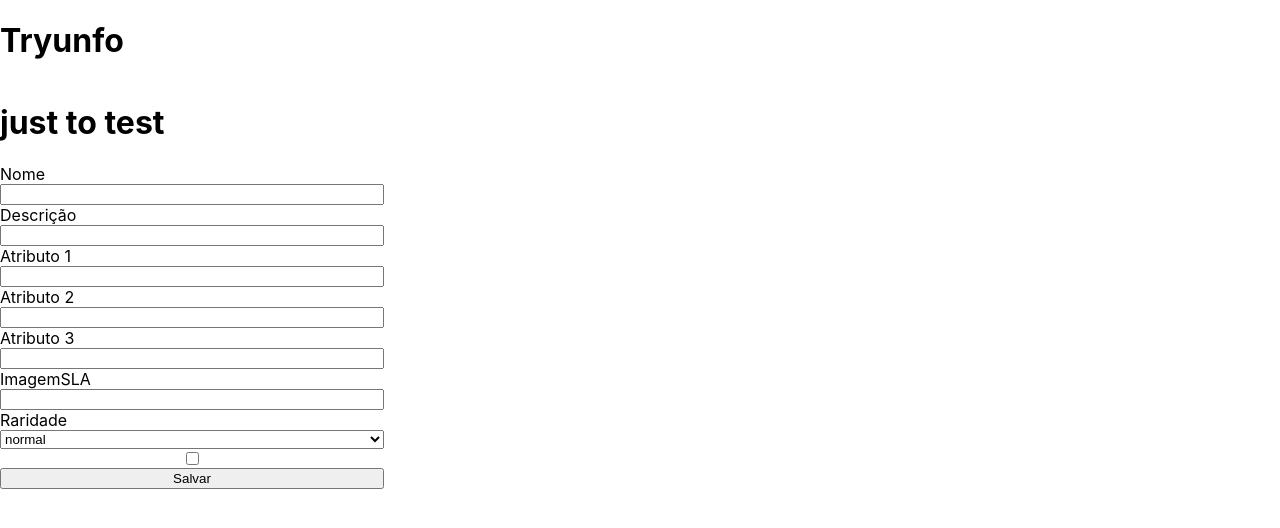
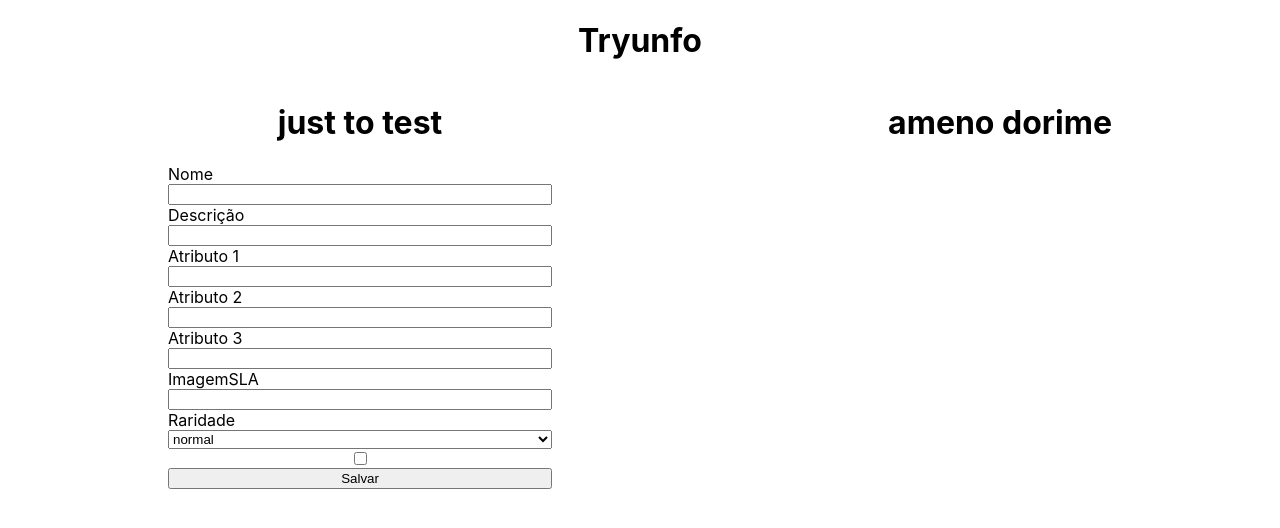
Before and after one commit to kodenart/tryunfo, a React (Create React App) app: page / in a window 1280 px wide. Shown: the top 528 px of the page. Built offline with nearby package versions, Linux system fonts and the light colour scheme.

Commit message:
requisito 3 e 4

```diff
--- a/src/App.js
+++ b/src/App.js
@@ -1,12 +1,66 @@
 import React from 'react';
+import Card from './components/Card';
 import Form from './components/Form';
 
 class App extends React.Component {
+  constructor() {
+    super();
+    this.state = {
+      cardName: '',
+      cardDescription: '',
+      cardAttr1: '',
+      cardAttr2: '',
+      cardAttr3: '',
+      cardImage: '',
+      cardRare: '',
+      cardTrunfo: false,
+      hasTrunfo: false,
+      isSaveButtonDisabled: false,
+    };
+
+    this.onChangeHandler = this.onChangeHandler.bind(this);
+  }
+
+  onChangeHandler({ target }) {
+    this.setState({
+      [target.name]: target.type === 'checkbox' ? target.checked : target.value,
+    });
+  }
+
   render() {
+    const {
+      cardName, cardImage, cardRare, cardAttr1, cardAttr2, cardAttr3,
+      cardDescription, cardTrunfo, hasTrunfo, isSaveButtonDisabled,
+    } = this.state;
+
     return (
       <div>
         <h1>Tryunfo</h1>
-        <Form />
+        <div style={ { display: 'flex', justifyContent: 'space-around' } }>
+          <Form
+            cardName={ cardName }
+            cardDescription={ cardDescription }
+            cardAttr1={ cardAttr1 }
+            cardAttr2={ cardAttr2 }
+            cardAttr3={ cardAttr3 }
+            cardImage={ cardImage }
+            cardRare={ cardRare }
+            cardTrunfo={ cardTrunfo }
+            hasTrunfo={ hasTrunfo }
+            isSaveButtonDisabled={ isSaveButtonDisabled }
+            onInputChange={ this.onChangeHandler }
+          />
+          <Card
+            cardName={ cardName }
+            cardDescription={ cardDescription }
+            cardAttr1={ cardAttr1 }
+            cardAttr2={ cardAttr2 }
+            cardAttr3={ cardAttr3 }
+            cardImage={ cardImage }
+            cardRare={ cardRare }
+            cardTrunfo={ cardTrunfo }
+          />
+        </div>
       </div>
     );
   }
--- /dev/null
+++ b/src/components/Card.js
@@ -0,0 +1,38 @@
+import PropTypes from 'prop-types';
+import React, { Component } from 'react';
+
+export default class Card extends Component {
+  render() {
+    const {
+      cardName, cardImage, cardRare, cardAttr1, cardAttr2, cardAttr3,
+      cardDescription, cardTrunfo,
+    } = this.props;
+
+    const trunfo = cardTrunfo ? <p data-testid="trunfo-card">Super Trunfo</p> : null;
+
+    return (
+      <div>
+        <h1>ameno dorime</h1>
+        <p data-testid="name-card">{cardName}</p>
+        <img src={ cardImage } alt={ cardName } data-testid="image-card" />
+        <p data-testid="description-card">{cardDescription}</p>
+        <p data-testid="attr1-card">{cardAttr1}</p>
+        <p data-testid="attr2-card">{cardAttr2}</p>
+        <p data-testid="attr3-card">{cardAttr3}</p>
+        <p data-testid="rare-card">{cardRare}</p>
+        {trunfo}
+      </div>
+    );
+  }
+}
+
+Card.propTypes = {
+  cardName: PropTypes.string.isRequired,
+  cardDescription: PropTypes.string.isRequired,
+  cardAttr1: PropTypes.string.isRequired,
+  cardAttr2: PropTypes.string.isRequired,
+  cardAttr3: PropTypes.string.isRequired,
+  cardImage: PropTypes.string.isRequired,
+  cardRare: PropTypes.string.isRequired,
+  cardTrunfo: PropTypes.bool.isRequired,
+};
--- a/src/components/Form.js
+++ b/src/components/Form.js
@@ -19,6 +19,7 @@ export default class Form extends Component {
           testId="name-input"
           value={ cardName }
           onChange={ onInputChange }
+          stateName="cardName"
         />
         Descrição
         <Input
@@ -26,6 +27,7 @@ export default class Form extends Component {
           testId="description-input"
           value={ cardDescription }
           onChange={ onInputChange }
+          stateName="cardDescription"
         />
         Atributo 1
         <Input
@@ -33,6 +35,7 @@ export default class Form extends Component {
           testId="attr1-input"
           value={ cardAttr1 }
           onChange={ onInputChange }
+          stateName="cardAttr1"
         />
         Atributo 2
         <Input
@@ -40,6 +43,7 @@ export default class Form extends Component {
           testId="attr2-input"
           value={ cardAttr2 }
           onChange={ onInputChange }
+          stateName="cardAttr2"
         />
         Atributo 3
         <Input
@@ -47,6 +51,7 @@ export default class Form extends Component {
           testId="attr3-input"
           value={ cardAttr3 }
           onChange={ onInputChange }
+          stateName="cardAttr3"
         />
         ImagemSLA
         <Input
@@ -54,12 +59,14 @@ export default class Form extends Component {
           testId="image-input"
           value={ cardImage }
           onChange={ onInputChange }
+          stateName="cardImage"
         />
         Raridade
         <select
           data-testid="rare-input"
           value={ cardRare }
           onChange={ onInputChange }
+          name="cardRare"
         >
           <option value="normal">normal</option>
           <option value="raro">raro</option>
@@ -70,6 +77,7 @@ export default class Form extends Component {
           testId="trunfo-input"
           checked={ cardTrunfo }
           onChange={ onInputChange }
+          stateName="cardTrunfo"
         />
         <button
           type="button"
--- a/src/components/Input.js
+++ b/src/components/Input.js
@@ -3,14 +3,15 @@ import PropTypes from 'prop-types';
 
 export default class Input extends Component {
   render() {
-    const { iType, testId, onChange, value, checked } = this.props;
+    const { iType, testId, onChange, value, checked, stateName } = this.props;
     return (
       <input
         type={ iType }
         data-testid={ testId }
-        onChange={ onChange }
         value={ value }
         checked={ checked }
+        name={ stateName }
+        onChange={ onChange }
       />
     );
   }
@@ -18,14 +19,16 @@ export default class Input extends Component {
 
 Input.defaultProps = {
   checked: undefined,
+  value: '',
 };
 
 Input.propTypes = {
   iType: PropTypes.string.isRequired,
   testId: PropTypes.string.isRequired,
   onChange: PropTypes.func.isRequired,
-  value: PropTypes.string.isRequired,
+  value: PropTypes.string,
   checked: PropTypes.bool,
+  stateName: PropTypes.string.isRequired,
   // id: PropTypes.string.isRequired,
   // onClick: PropTypes.func.isRequired,
 };
--- a/src/index.css
+++ b/src/index.css
@@ -11,3 +11,7 @@ code {
   font-family: source-code-pro, Menlo, Monaco, Consolas, 'Courier New',
     monospace;
 }
+
+h1 {
+  text-align: center;
+}
```
